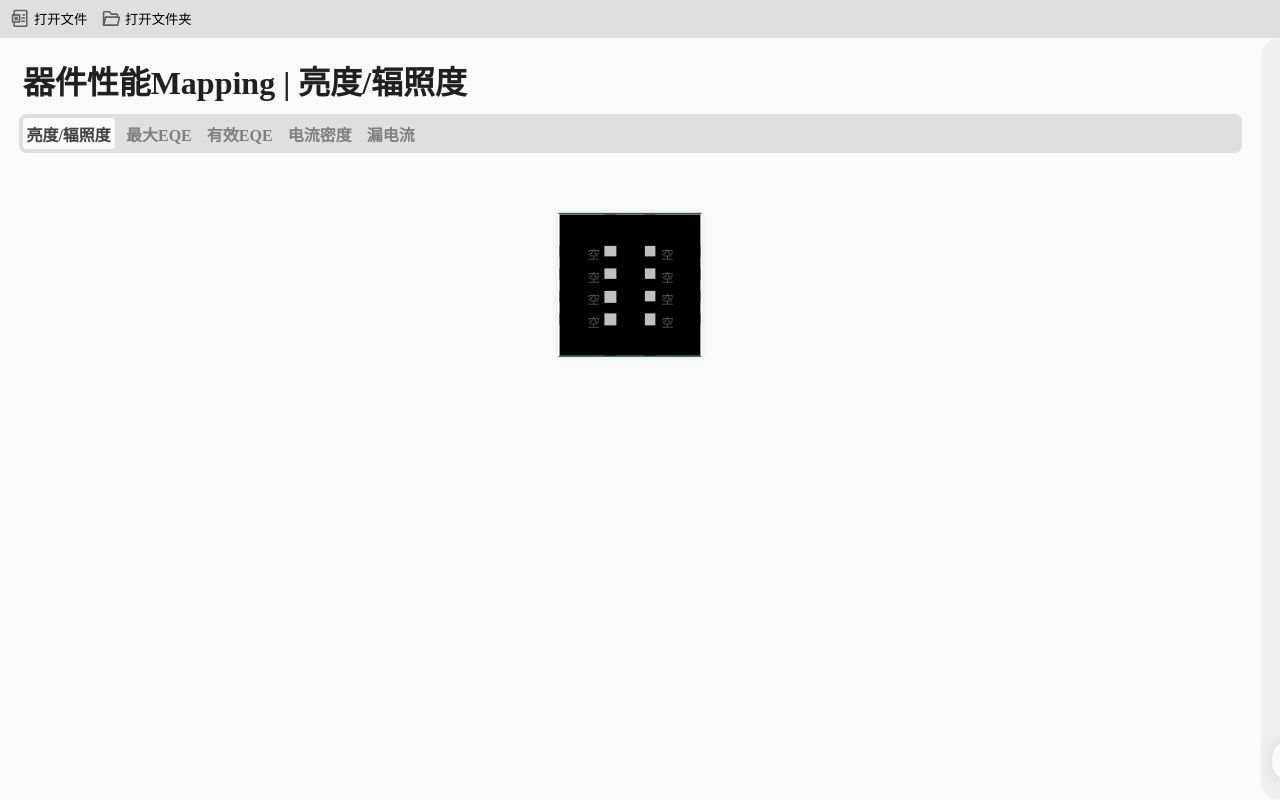
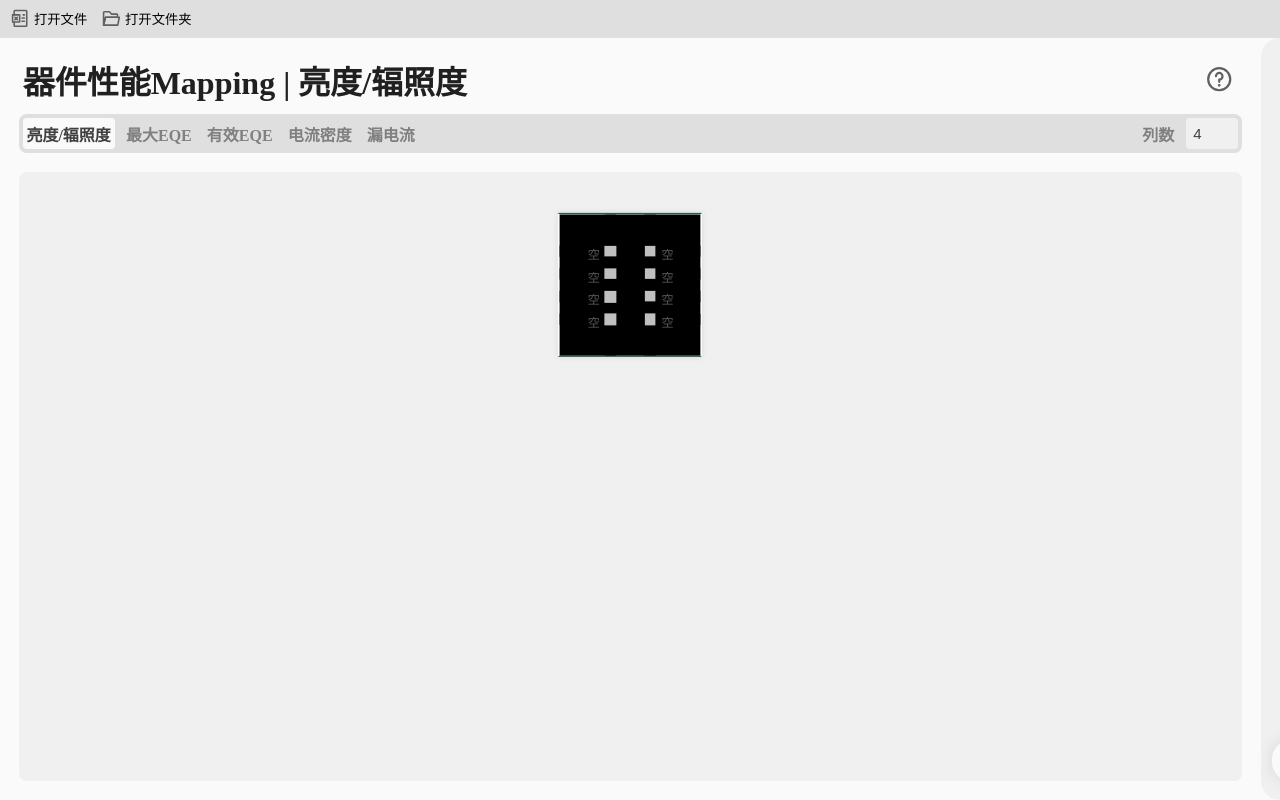
Before and after one commit to prcxhy/ledata, a Vue app: page / in a window 1280 px wide. Built offline with nearby package versions, Linux system fonts and the light colour scheme; some icons are missing.

Commit message:
20250323 version 1.0.0

```diff
--- a/src-tauri/tauri.conf.json
+++ b/src-tauri/tauri.conf.json
@@ -22,7 +22,7 @@
     }
   },
   "bundle": {
-    "active": false,
+    "active": true,
     "targets": "all",
     "icon": [
       "icons/32x32.png",
--- a/src/App.vue
+++ b/src/App.vue
@@ -5,8 +5,10 @@ import { invoke } from "@tauri-apps/api/core";
 import DataViewer from './components/DataViewer.vue';
 import Chip from "./components/Chip.vue";
 import { Chip as ChipData, DeviceData } from "./scripts/DeviceData";
-import IconOpen from "./assets/folder-open.svg?component"
-import IconExcel from "./assets/excel.svg?component"
+import IconOpen from "./assets/folder-open.svg?component";
+import IconExcel from "./assets/excel.svg?component";
+import IconHelp from "./assets/help.svg?component";
+import IconArrow from "./assets/down.svg?component";
 
 const workingPath = ref("");
 
@@ -26,7 +28,7 @@ const dataShowing = computed(() => {
 const dataStatus = computed(() => {
   return CHIPS.value.map(chip => {
     return chip.devices.map(d => {
-      if(d != null) {
+      if (d != null) {
         return true;
       } else {
         return false
@@ -37,16 +39,16 @@ const dataStatus = computed(() => {
 
 watch(dataStatus, newStatus => {
   dataIndecies.value = [];
-  if(newStatus.length == 1) {
+  if (newStatus.length == 1) {
     let indecies: number[] = [];
     newStatus[0].forEach((exsist, index) => {
-      if(exsist) {
+      if (exsist) {
         indecies.push(index);
       }
     })
     dataIndecies.value.push(indecies);
-  } else if(newStatus.length > 1) {
-    for(var i = 0; i < newStatus.length; i ++) {
+  } else if (newStatus.length > 1) {
+    for (var i = 0; i < newStatus.length; i++) {
       dataIndecies.value.push([]);
     }
   }
@@ -54,7 +56,15 @@ watch(dataStatus, newStatus => {
 
 const filterMode = ['亮度/辐照度', '最大EQE', '有效EQE', '电流密度', '漏电流'];
 
-const filterModeIndex = ref(0);
+const MappingModeInfo = [
+  '提取每个器件的"亮度/辐照度"数据记录中的最大值进行mapping',
+  '提取每个器件的"EQE"数据记录中的最大值进行mapping',
+  '在此定义"有效EQE": 在记录的EQE数据中, 排除对应亮度小于该器件最大亮度10%的点后, 剩余EQE数据中的最大值。根据此进行mapping',
+  '提取每个器件的"电流密度"数据记录中的最大值进行mapping',
+  "提取每个器件的\"漏电流\"的平均值进行mapping, 漏电流越小则颜色越暗。 但由于代码实现上较难判断开压, 故漏电流选取⚠️可能不准⚠️, 此mapping仅供参考"
+];
+
+const MappingModeIndex = ref(0);
 
 const filterMax = ref(0);
 const filterMin = ref(0);
@@ -66,7 +76,7 @@ function updateMapping(newIndex: number) {
     return CHIPS.value.map(chip => {
       let subArray: number[] = [];
       chip.devices.forEach(device => {
-        if(device) {
+        if (device) {
           subArray.push(callback(device));
         }
       });
@@ -74,19 +84,19 @@ function updateMapping(newIndex: number) {
     }).flat();
   }
 
-  if(newIndex == 0) {
+  if (newIndex == 0) {
     array = getArray(device => device.max_lumi);
   }
-  if(newIndex == 1) {
+  if (newIndex == 1) {
     array = getArray(device => device.max_eqe);
   }
-  if(newIndex == 2) {
+  if (newIndex == 2) {
     array = getArray(device => device.valid_eqe);
   }
-  if(newIndex == 3) {
+  if (newIndex == 3) {
     array = getArray(device => device.max_j);
   }
-  if(newIndex == 4) {
+  if (newIndex == 4) {
     array = getArray(device => Math.log10(device.leak_j));
   }
 
@@ -94,7 +104,7 @@ function updateMapping(newIndex: number) {
   filterMin.value = Math.min(...array!);
 }
 
-watch(filterModeIndex, newIndex => {
+watch(MappingModeIndex, newIndex => {
   updateMapping(newIndex);
 })
 
@@ -109,11 +119,11 @@ async function openDataFile() {
 
   if (filePath) {
     workingPath.value = filePath;
-    invoke("open_one_file", {path: filePath})
+    invoke("open_one_file", { path: filePath })
       .then(data => {
         let chip: ChipData = JSON.parse(data as string);
         CHIPS.value = [chip];
-      updateMapping(filterModeIndex.value)
+        updateMapping(MappingModeIndex.value)
       });
   }
 }
@@ -126,46 +136,58 @@ async function openDataPath() {
 
   if (path) {
     workingPath.value = path;
-    invoke("open_path", {path: path})
+    invoke("open_path", { path: path })
       .then(data => {
         let chips: ChipData[] = JSON.parse(data as string);
         CHIPS.value = chips;
-      updateMapping(filterModeIndex.value)
+        updateMapping(MappingModeIndex.value)
       });
   }
 }
+
+const mappingColumn = ref(4);
+
+const showMappingInfo = ref(false);
 </script>
 
 <template>
   <nav>
-    <button @click="openDataFile"><IconExcel/>打开文件</button>
-    <button @click="openDataPath"><IconOpen/>打开文件夹</button>
+    <button @click="openDataFile">
+      <IconExcel />打开文件
+    </button>
+    <button @click="openDataPath">
+      <IconOpen />打开文件夹
+    </button>
     <p>{{ workingPath }}</p>
   </nav>
-  <div id="content" :style="{ gridTemplateColumns: dataShowing.length > 0? '1fr auto': '1fr 5mm' }">
+  <div id="content" :style="{ gridTemplateColumns: dataShowing.length > 0 ? '1fr auto' : '1fr 5mm' }">
     <div id="selector">
       <div id="performance-mapping">
-        <h1>{{ `器件性能Mapping | ${filterMode[filterModeIndex]}` }}</h1>
+        <h1>{{ `器件性能Mapping | ${filterMode[MappingModeIndex]}` }}</h1>
+        <button @click="showMappingInfo = !showMappingInfo">
+          <IconHelp v-if="!showMappingInfo" />
+          <IconArrow v-if="showMappingInfo" />
+        </button>
+        <p v-if="showMappingInfo" id="mapping-mode-info">
+          {{ MappingModeInfo[MappingModeIndex] + "。😘当mapping颜色没有正常显示/自动刷新时, 手动切换一下mapping模式即可恢复正常😘" }}
+        </p>
         <div id="filter-slot">
-          <p v-for="(modeName, index) in filterMode" @click="filterModeIndex = index" :class="[
+          <p v-for="(modeName, index) in filterMode" @click="MappingModeIndex = index" :class="[
             'filter-option',
-            index == filterModeIndex? 'option-selected': ''
+            index == MappingModeIndex ? 'option-selected' : ''
           ]">
             {{ modeName }}
           </p>
+          <label for="mapping-column">{{ "列数" }}</label>
+          <input id="mapping-column" type="text" v-model.number="mappingColumn">
         </div>
       </div>
-      <div id="chips-container" :style="{ gridTemplateColumns: `repeat(${Math.min(CHIPS.length, 4)}, 4cm)` }">
-        <Chip v-for="(chip, index) in CHIPS"
-        :name="chip.name"
-        :devices="chip.devices"
-        :status="dataStatus[index]"
-        :filterMode="filterModeIndex"
-        :filterMax="filterMax"
-        :filterMin="filterMin"
-        v-model="dataIndecies[index]"/>
+      <div id="chips-container"
+        :style="{ gridTemplateColumns: `repeat(${Math.min(CHIPS.length, Math.max(1, mappingColumn))}, 4cm)` }">
+        <Chip v-for="(chip, index) in CHIPS" :name="chip.name" :devices="chip.devices" :status="dataStatus[index]"
+          :filterMode="MappingModeIndex" :filterMax="filterMax" :filterMin="filterMin" v-model="dataIndecies[index]" />
       </div>
     </div>
-    <DataViewer :data="dataShowing"/>
+    <DataViewer :data="dataShowing" />
   </div>
 </template>
--- a/src/css/dataViewer.css
+++ b/src/css/dataViewer.css
@@ -18,6 +18,20 @@ nav {
 
 p {
     margin: 0px;
+}
+
+input[type="text"] {
+    background-color: rgb(240, 240, 240);
+    color: rgb(64, 64, 64);
+    border-radius: 1mm;
+    border-width: 0px;
+    outline-width: 0px;
+}
+
+input[type="text"]:focus {
+    background-color:rgb(250, 250, 250);
+    color: black;
+    filter: drop-shadow(0px 0px 8px rgba(0, 0, 0, 0.1))
 }
 
 button {
@@ -74,8 +88,8 @@ button:active {
 }
 
 #performance-mapping {
-    display: flex;
-    flex-direction: column;
+    display: grid;
+    grid-template-columns: auto 12mm;
     gap: 3mm;
     padding: 5mm;
     user-select: none;
@@ -86,14 +100,45 @@ button:active {
     margin-left: 1mm;
 }
 
+#performance-mapping > h1 + button {
+    justify-content: center;
+    height: auto;
+    width: auto;
+    border-radius: 2mm;
+}
+
+#performance-mapping > h1 + button > svg {
+    width: 7mm;
+    height: 7mm;
+}
+
+#mapping-mode-info {
+    grid-column: 1 / -1;
+    margin: 0px 2mm;
+    color: rgb(128, 128, 128)
+}
+
 #filter-slot {
-    display: flex;
+    grid-column: 1 / -1;
+    display: grid;
+    grid-template-columns: repeat(5, auto) 1fr repeat(2, auto);
     padding: 1mm;
     gap: 2mm;
     border-radius: 2mm;
     background-color: rgb(223, 223, 223);
 }
 
+#mapping-column {
+    padding: 0px 2mm;
+    font-size: 4mm;
+    max-width: 1cm;
+}
+
+#filter-slot > label {
+    grid-column: -3 / -2;
+}
+
+#filter-slot > label,
 .filter-option {
     padding: 1mm;
     border-radius: 1mm;
@@ -113,18 +158,20 @@ button:active {
 
 .option-selected:hover {
     background-color: white;
+    filter: drop-shadow(0px 0px 8px rgba(0, 0, 0, 0.1))
 }
 
 #chips-container {
+    background-color: rgb(240, 240, 240);
     display: grid;
-    /* grid-template-columns: repeat(4, 4cm); */
-    grid-template-rows: repeat(auto-fill, 4cm);
     grid-auto-rows: 4cm;
     overflow: auto;
     justify-content: center;
     justify-items: center;
     align-items: center;
     padding: 1cm;
+    border-radius: 2mm;
+    margin: 0px 5mm 5mm 5mm;
 }
 
 .substrate {
@@ -144,7 +191,7 @@ button:active {
 }
 
 .substrate:active {
-    transform: scale(1.5);
+    transform: scale(1.55);
     filter: drop-shadow(0px 0px 2px rgba(0, 0, 0, 0.1));
 }
 
```
Also changed, not shown: src/assets/down.svg (added), src/assets/help.svg (added). Lines whose indentation alone changed are shown as unchanged.
